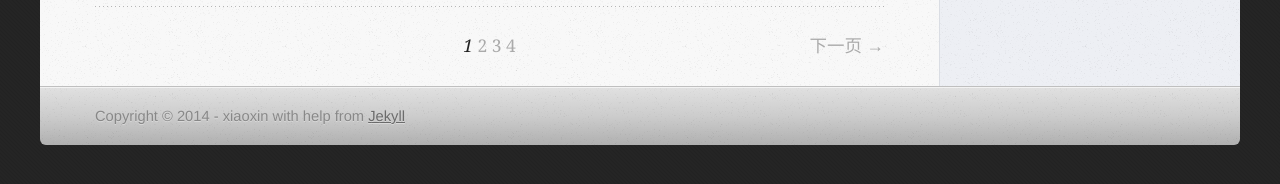
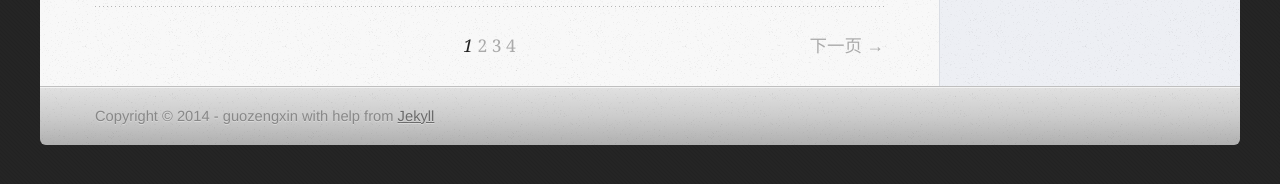
Before and after one commit to guozengxin/guozengxin.github.io, a Jekyll site: the page built from index.html, in a window 1280 px wide and 900 px high, scrolled down 8582 px. Shown: the part 711-895 px from the top of the window. Built offline with Jekyll 4.4.1, drawn with Linux system fonts in a browser that asks for light colours; nearby versions of some CDN libraries; formulas are drawn with MathJax 3; the list of posts is cut into pages by our own code; comment, search, counter and statistics services are not loaded.

Commit message:
update code for repair author and updated

```diff
--- a/_config.yml
+++ b/_config.yml
@@ -48,7 +48,7 @@ title : "Xiaoxin's Blog"
 tagline: KEEP THINKING
 description: 技术博客, 个人博客
 author :
-  name : xiaoxin
+  name : guozengxin
   email :
   github : guozengxin
   weibo: xdxiaoxin
--- a/_includes/article.html
+++ b/_includes/article.html
@@ -34,6 +34,7 @@
     <div class="entry-content">{{ content }}</div>
     <footer>
       <p class="meta">
+        {% include post/author.html %}
         {% include post/categories.html %}
       </p>
       {% unless page.sharing == false %}
--- a/_includes/post/author.html
+++ b/_includes/post/author.html
@@ -5,4 +5,4 @@
 {% else %}
   {% assign author = site.author.name %}
 {% endif %}
-{% if author %}<span class="byline author vcard">Posted by <span class="fn">{{ author }}</span></span>{% endif %}
+{% if author %}<span class="byline author vcard"><span class="fn">{{ author }}</span></span>{% endif %}
--- a/_includes/post/date.html
+++ b/_includes/post/date.html
@@ -2,5 +2,5 @@
 {% capture has_date %}{{ date | size }}{% endcapture %}
 
 {% if has_date != '0' %}
-  {% capture time %}<time datetime="{{ date | datetime | date_to_xmlschema }}" pubdate>{{ date | date: "%Y年%m月%d日" }}</time>{% endcapture %}
+  {% capture time %}<span class="post_date updated"><time datetime="{{ date | datetime | date_to_xmlschema }}" pubdate>{{ date | date: "%Y年%m月%d日" }}</time></span>{% endcapture %}
 {% endif %}
--- a/_layouts/page.html
+++ b/_layouts/page.html
@@ -17,7 +17,8 @@ layout: default
         {% if page.author %}{% include post/author.html %}{% endif %}
         {% include post/date.html %}{% if updated %}{{ updated }}{% else %}{{ time }}{% endif %}
         {% if page.categories %}{% include post/categories.html %}{% endif %}
-      </p>{% endif %}
+        </p>
+      {% endif %}
       {% unless page.sharing == false %}
         {% include post/sharing.html %}
       {% endunless %}
```
Also changed, not shown: _includes/author.html (deleted, +0 -8 lines).
